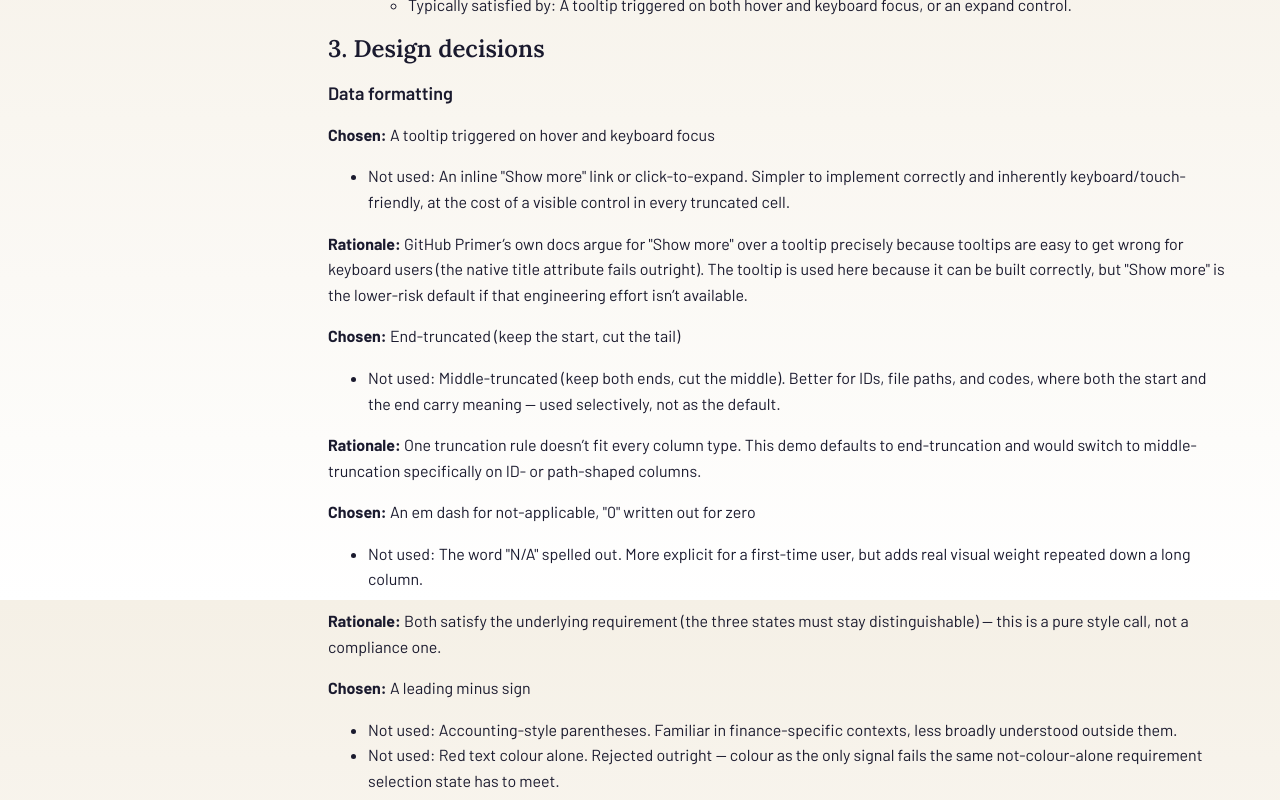
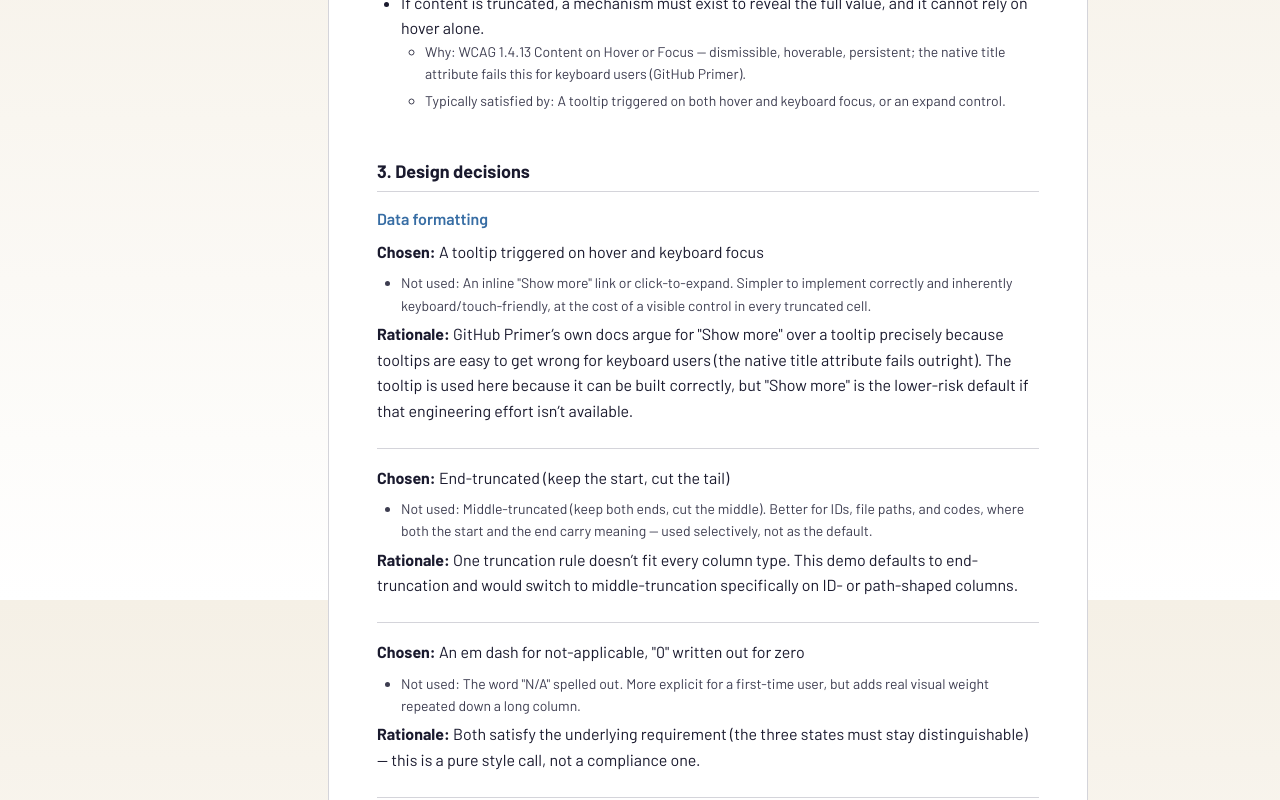
Before and after one commit to puneetsyaloutlook/grabledesigner, a React (Vite) app: page /documentation in a window 1280 px wide. Shown: the part 1000-1800 px from the top of the page. Built offline with nearby package versions, Linux system fonts and the light colour scheme.

Commit message:
Add files via upload

```diff
--- a/src/styles/global.css
+++ b/src/styles/global.css
@@ -261,6 +261,83 @@ h3 {
 
 .card p {
   max-width: 65ch;
+}
+
+.doc-sheet {
+  background: var(--surface-page);
+  border: 1px solid var(--border-default);
+  border-radius: var(--radius-lg);
+  padding: var(--space-2xl);
+  max-width: 760px;
+}
+
+.doc-sheet section {
+  margin-bottom: var(--space-2xl);
+}
+
+.doc-sheet section:last-child {
+  margin-bottom: 0;
+}
+
+.doc-sheet h2 {
+  font-family: var(--font-sans);
+  font-size: var(--text-h3-size);
+  font-weight: 700;
+  padding-bottom: var(--space-sm);
+  border-bottom: 1px solid var(--border-default);
+  margin: 0 0 var(--space-md);
+}
+
+.doc-group {
+  margin-bottom: var(--space-lg);
+}
+
+.doc-group:last-child {
+  margin-bottom: 0;
+}
+
+.doc-sheet h3 {
+  font-family: var(--font-sans);
+  font-size: var(--text-body-size);
+  font-weight: 600;
+  color: var(--color-action);
+  margin: 0 0 var(--space-xs);
+}
+
+.doc-sheet p {
+  margin: 0 0 var(--space-sm);
+}
+
+.doc-sheet ul {
+  margin: 0;
+  padding-left: var(--space-lg);
+}
+
+.doc-sheet li {
+  margin-bottom: var(--space-xs);
+}
+
+.doc-sublist {
+  margin-top: 4px;
+  font-size: var(--text-sm-size);
+  color: var(--text-secondary);
+}
+
+.doc-decision {
+  margin-bottom: var(--space-md);
+  padding-bottom: var(--space-md);
+  border-bottom: 1px solid var(--border-default);
+}
+
+.doc-decision:last-child {
+  border-bottom: none;
+  padding-bottom: 0;
+  margin-bottom: 0;
+}
+
+.doc-decision-title {
+  font-weight: 600;
+  margin: 0 0 var(--space-xs);
 }
 
 .overlay-backdrop {
--- a/src/styles/tokens.css
+++ b/src/styles/tokens.css
@@ -60,7 +60,7 @@
 
   /* ── Semantic surface colours ──────────────────────────── */
   --surface-page:    #FFFFFF;
-  --surface-warm:    var(--warm-100); /* Was var(--neutral-100) — a cool grey despite the
+  --surface-warm:    var(--warm-100); /* Was var(--neutral-100), a cool grey despite the
      name. Repointed to the actual warm ramp so the token now does what it says. */
   --surface-card:    #FFFFFF;
   --surface-nav:     var(--teal-900);
@@ -70,7 +70,7 @@
 
   /* ── Semantic text colours ─────────────────────────────── */
   --text-primary:    var(--neutral-900);
-  --text-secondary:  var(--neutral-700); /* Was var(--neutral-500) — tested at ~3.2:1
+  --text-secondary:  var(--neutral-700); /* Was var(--neutral-500), tested at ~3.2:1
      against white, below the 4.5:1 WCAG AA minimum for normal text. neutral-700 tests
      at ~10.6:1 on white and ~9.3:1 on warm-100, while still reading as clearly secondary
      against neutral-900. neutral-500 remains available directly for large-scale or
```
